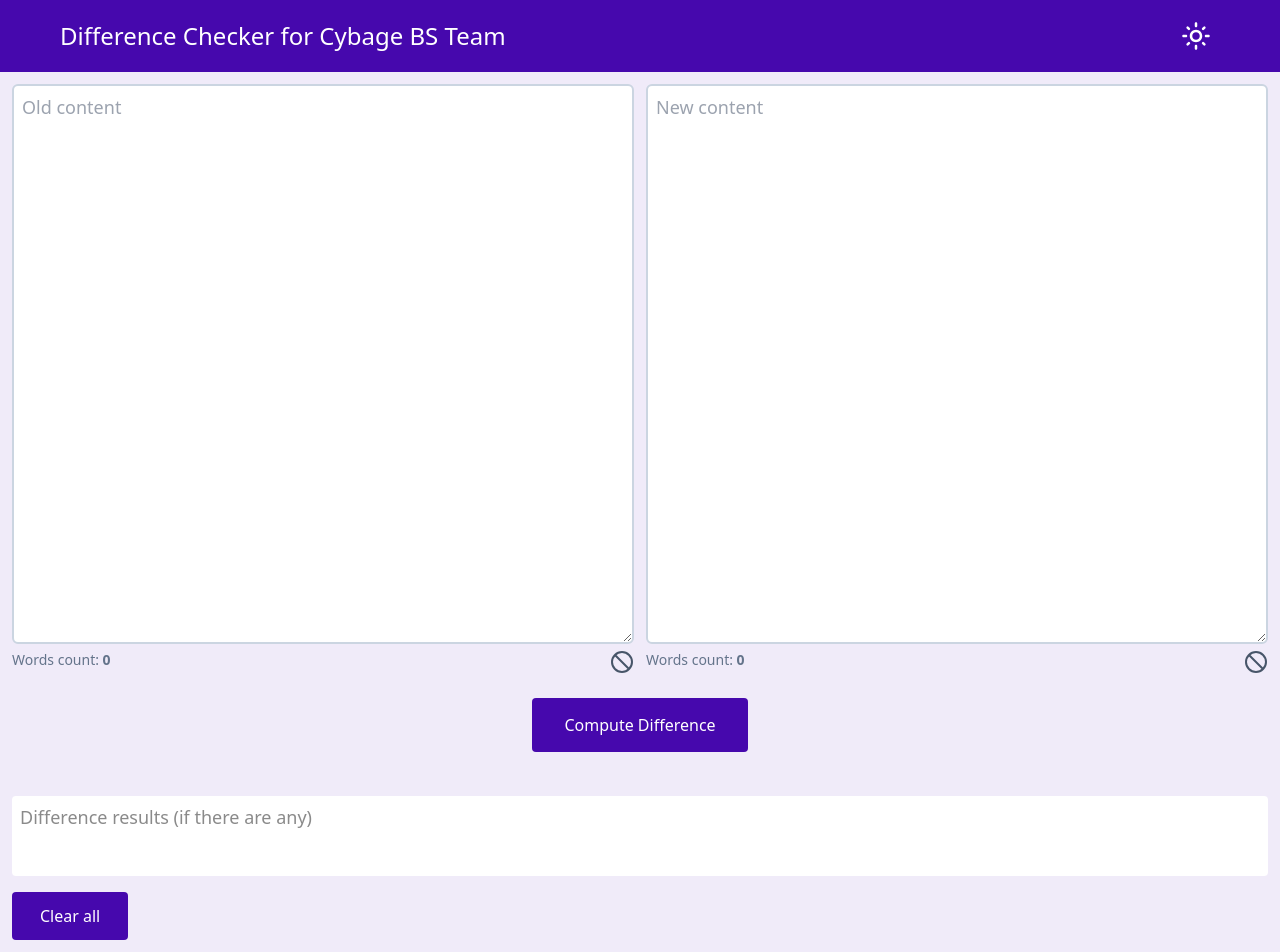
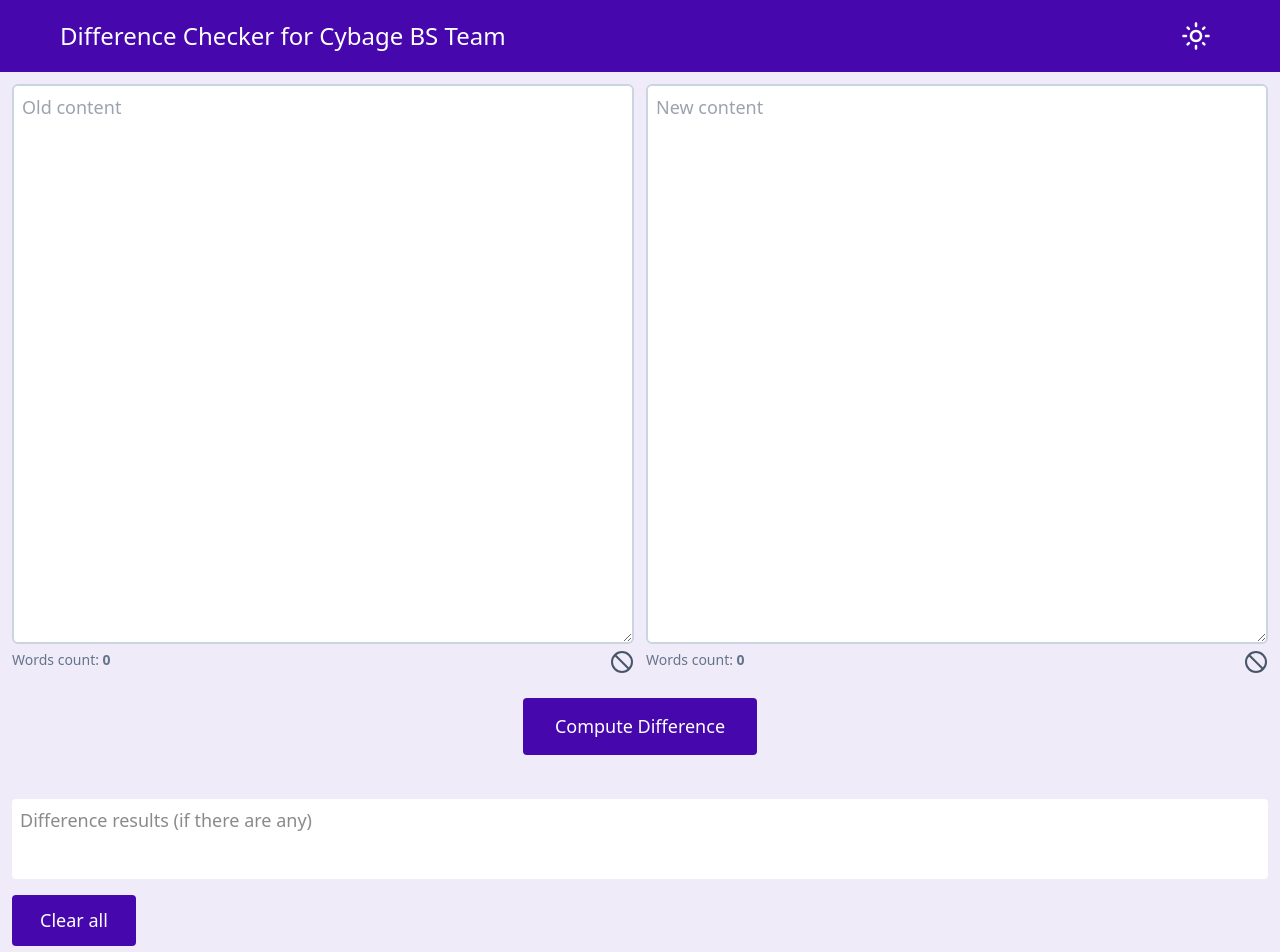
Before and after one commit to ygweric/diff-checker, a React (Vite) app: page / in a window 1280 px wide. Shown: the top 952 px of the page. Built offline with nearby package versions, Linux system fonts and the light colour scheme.

Commit message:
font size improved bot button

```diff
--- a/src/components/TextDiffChecker.jsx
+++ b/src/components/TextDiffChecker.jsx
@@ -82,7 +82,7 @@
           smooth={true}
           offset={-10}
           duration={500}
-          className="bg-[#4608ad] hover:bg-[#551bb3] dark:hover:bg-[#333] dark:transition-all transition-all rounded text-white px-6 py-[14px] md:px-8 md:py-[15px] mb-6 md:mb-0 mt-1  dark:text-white dark:bg-[#2b2b2b]  cursor-pointer"
+          className="bg-[#4608ad] hover:bg-[#551bb3] dark:hover:bg-[#333] dark:transition-all transition-all rounded text-white text-[18px] px-6 py-[14px] md:px-8 md:py-[15px] mb-6 md:mb-0 mt-1  dark:text-white dark:bg-[#2b2b2b]  cursor-pointer"
           onClick={handleCheckDiff}
         >
           Compute Difference
@@ -116,7 +116,7 @@
           smooth={true}
           offset={-150}
           duration={500}
-          className="bg-[#4608ad] dark:bg-[#2b2b2b] hover:bg-[#551bb3] transition-all dark:hover:bg-[#333] rounded text-white px-7 py-3 md:mt-4 mt-3 cursor-pointer inline-block"
+          className="bg-[#4608ad] dark:bg-[#2b2b2b] hover:bg-[#551bb3] transition-all dark:hover:bg-[#333] rounded text-white text-[18px] px-7 py-3 md:mt-4 mt-3 cursor-pointer inline-block"
           onClick={handleClearAll}
         >
           Clear all
```
